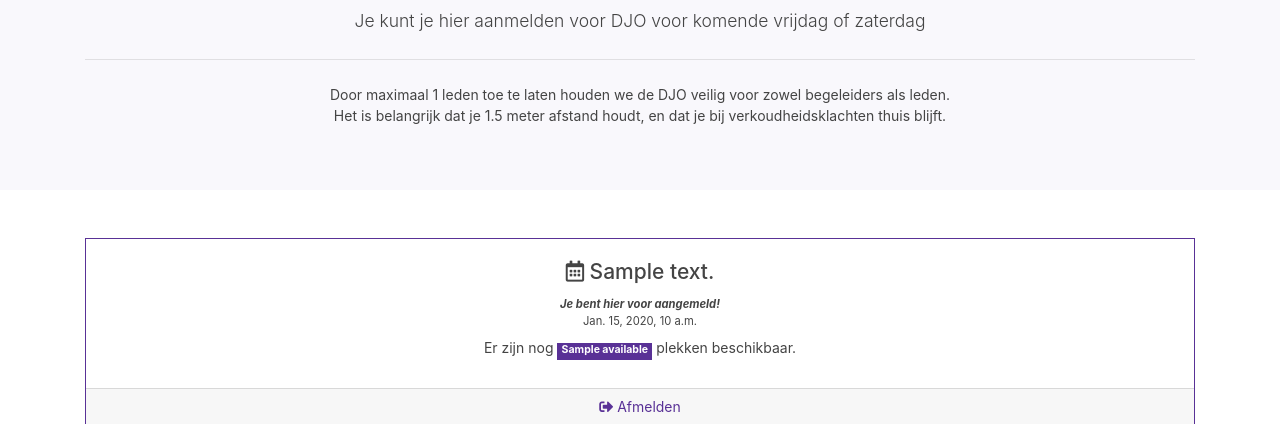
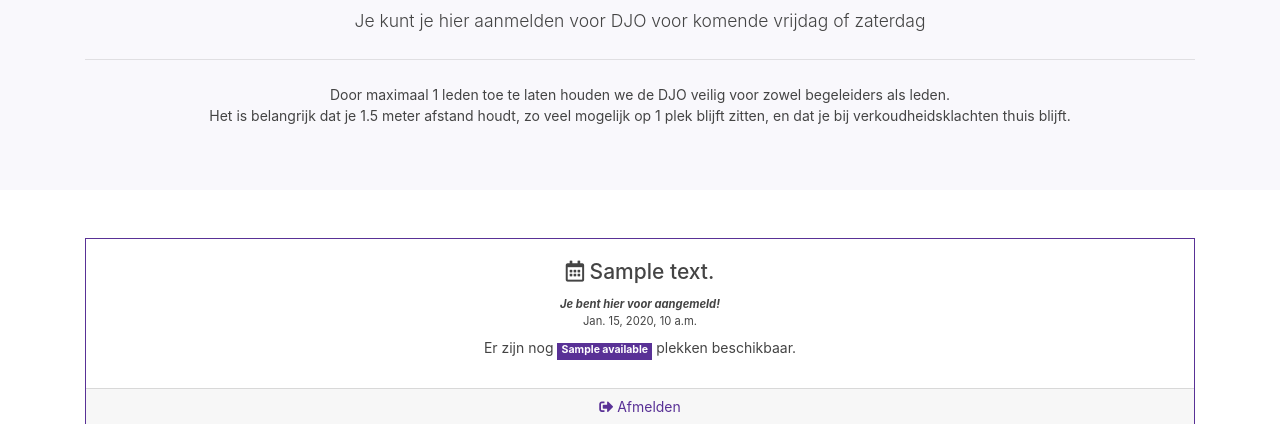
Before and after one commit to djoamersfoort/aanmelden, a Django app: template aanmelden/templates/main.html in a window 1280 px wide. Shown: the part 225-649 px from the top of the page. Run offline with Django 3.2, Linux system fonts and the light colour scheme; the template is opened without the code that fills it: most values are stand-ins (such as "Sample title", 1, 10 or a date in 2020); some libraries are stand-ins or nearby versions.

Commit message:
fix: update warning text

```diff
--- a/aanmelden/templates/main.html
+++ b/aanmelden/templates/main.html
@@ -12,7 +12,7 @@
 
         <div class="container">
             Door maximaal {{ total_slots }} leden toe te laten houden we de DJO veilig voor zowel begeleiders als leden.<br>
-            Het is belangrijk dat je 1.5 meter afstand houdt, en dat je bij verkoudheidsklachten thuis blijft.
+            Het is belangrijk dat je 1.5 meter afstand houdt, zo veel mogelijk op 1 plek blijft zitten, en dat je bij verkoudheidsklachten thuis blijft.
         </div>
     </div>
 </div>
```
